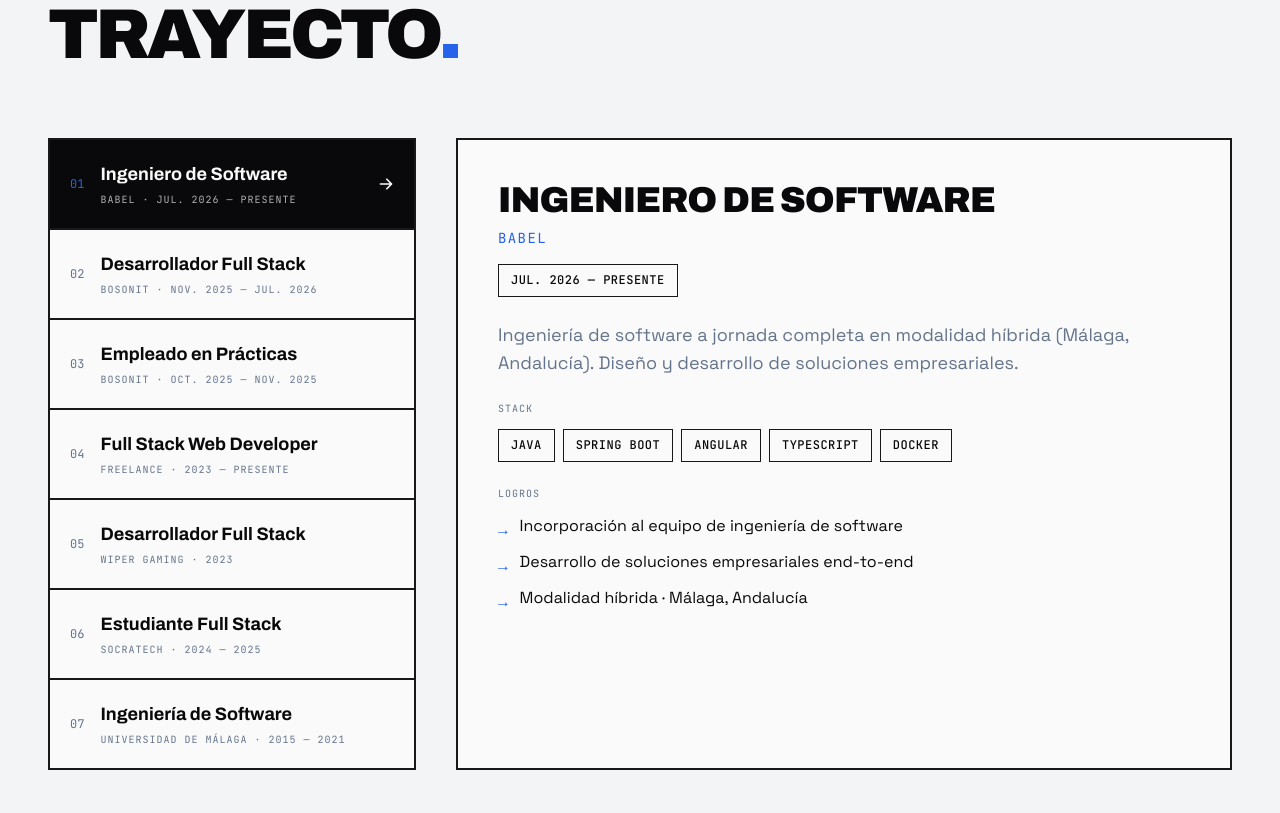
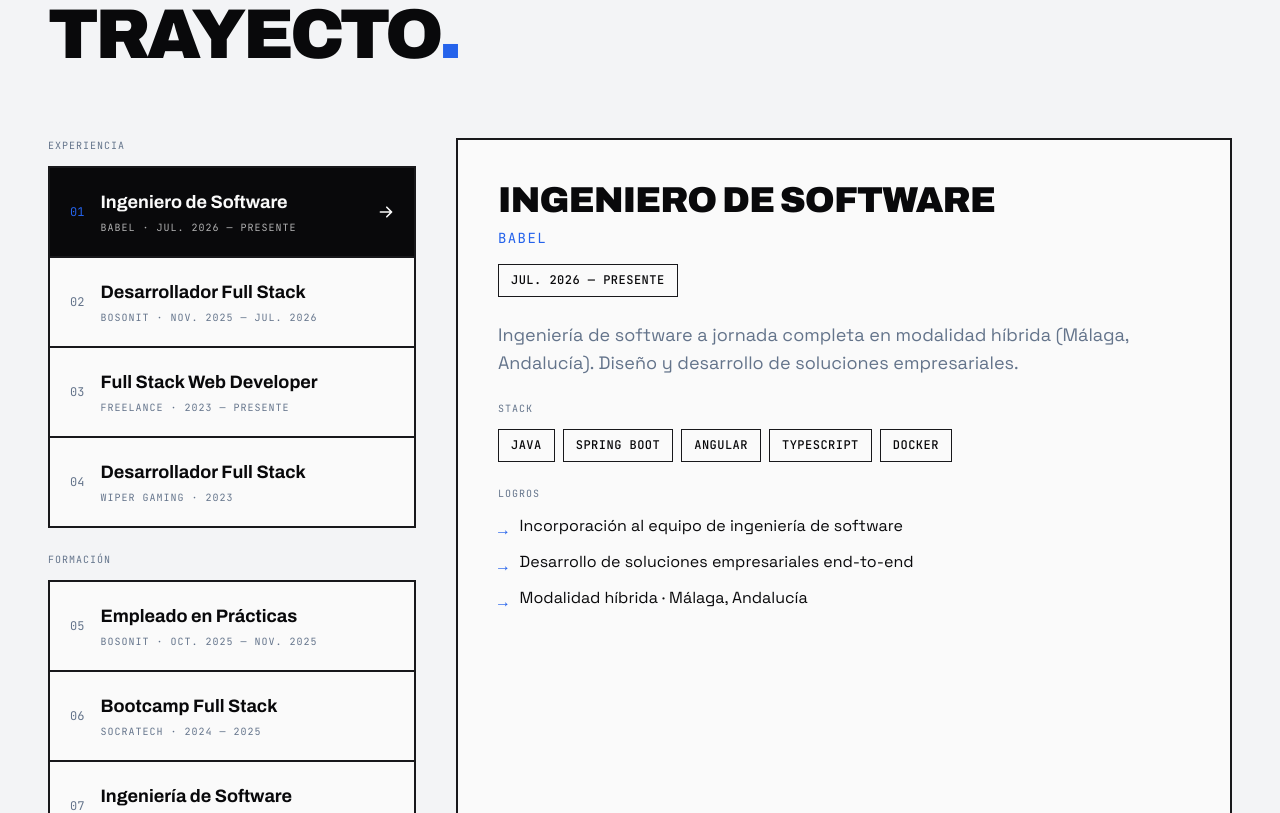
Before and after one commit to SenanAbb/portafolio-v2, a React (Vite) app: page / in a window 1280 px wide. Shown: the part 2460-3273 px from the top of the page. Built offline with nearby package versions, Linux system fonts and the light colour scheme.

Commit message:
experiencia reordenada

```diff
--- a/src/components/sections/ExperienceSection.tsx
+++ b/src/components/sections/ExperienceSection.tsx
@@ -6,8 +6,10 @@ import { HiArrowRight } from 'react-icons/hi';
 import { fadeInUp, staggerContainer } from '../../constants/animations';
 
 const experiences = [
+  // Experiencia laboral (reverse-cronológico)
   {
     id: 1,
+    type: 'work',
     title: 'Ingeniero de Software',
     company: 'Babel',
     period: 'jul. 2026 — Presente',
@@ -22,11 +24,12 @@ const experiences = [
   },
   {
     id: 2,
+    type: 'work',
     title: 'Desarrollador Full Stack',
     company: 'Bosonit',
     period: 'nov. 2025 — jul. 2026',
     description:
-      'Desarrollo full stack en proyectos de cliente, del front al back y el despliegue. Aplicaciones web con Angular y Spring Boot, integración de identidad y autenticación, plataformas de datos y infraestructura contenerizada.',
+      'Desarrollo full stack en proyectos de cliente, del front al back y el despliegue. Aplicaciones web con Angular y Spring Boot, integración de identidad y autenticación, plataformas de datos e infraestructura contenerizada.',
     technologies: ['Angular', 'Spring Boot', 'Java', 'Keycloak', 'Apache Ambari', 'PostgreSQL', 'Docker'],
     achievements: [
       'Desarrollo full stack de aplicaciones web para cliente',
@@ -35,21 +38,8 @@ const experiences = [
     ],
   },
   {
-    id: 3,
-    title: 'Empleado en Prácticas',
-    company: 'Bosonit',
-    period: 'oct. 2025 — nov. 2025',
-    description:
-      'Prácticas de desarrollo en modalidad híbrida (Málaga, Andalucía). Fundamentos de backend con Java y bases de datos relacionales dentro de proyectos reales.',
-    technologies: ['Java', 'PostgreSQL', 'Spring Boot', 'Docker', 'Git'],
-    achievements: [
-      'Onboarding técnico en proyectos de cliente',
-      'Backend con Java y PostgreSQL',
-      'Metodologías de trabajo en equipo',
-    ],
-  },
-  {
     id: 4,
+    type: 'work',
     title: 'Full Stack Web Developer',
     company: 'Freelance',
     period: '2023 — Presente',
@@ -64,6 +54,7 @@ const experiences = [
   },
   {
     id: 5,
+    type: 'work',
     title: 'Desarrollador Full Stack',
     company: 'Wiper Gaming',
     period: '2023',
@@ -76,9 +67,26 @@ const experiences = [
       'Conexión con APIs de estadísticas en tiempo real',
     ],
   },
+  // Formación (reverse-cronológico)
+  {
+    id: 3,
+    type: 'education',
+    title: 'Empleado en Prácticas',
+    company: 'Bosonit',
+    period: 'oct. 2025 — nov. 2025',
+    description:
+      'Prácticas de desarrollo en modalidad híbrida (Málaga, Andalucía). Fundamentos de backend con Java y bases de datos relacionales dentro de proyectos reales.',
+    technologies: ['Java', 'PostgreSQL', 'Spring Boot', 'Docker', 'Git'],
+    achievements: [
+      'Onboarding técnico en proyectos de cliente',
+      'Backend con Java y PostgreSQL',
+      'Metodologías de trabajo en equipo',
+    ],
+  },
   {
     id: 6,
-    title: 'Estudiante Full Stack',
+    type: 'education',
+    title: 'Bootcamp Full Stack',
     company: 'SocraTech',
     period: '2024 — 2025',
     description:
@@ -92,6 +100,7 @@ const experiences = [
   },
   {
     id: 7,
+    type: 'education',
     title: 'Ingeniería de Software',
     company: 'Universidad de Málaga',
     period: '2015 — 2021',
@@ -106,9 +115,15 @@ const experiences = [
   },
 ];
 
+const groups = [
+  { key: 'work', label: 'Experiencia' },
+  { key: 'education', label: 'Formación' },
+] as const;
+
 export const ExperienceSection = () => {
-  const [active, setActive] = useState(1);
+  const [active, setActive] = useState(experiences[0].id);
   const current = experiences.find((e) => e.id === active) || experiences[0];
+  const currentIndex = experiences.findIndex((e) => e.id === active);
 
   return (
     <section
@@ -127,7 +142,7 @@ export const ExperienceSection = () => {
           <motion.div variants={fadeInUp} className="col-span-12 mb-8 flex items-end justify-between gap-4 flex-wrap">
             <span className="section-label">03 / Experiencia</span>
             <span className="font-mono text-xs text-muted-fg">
-              {active} / {experiences.length}
+              {currentIndex + 1} / {experiences.length}
             </span>
           </motion.div>
 
@@ -139,9 +154,17 @@ export const ExperienceSection = () => {
             Trayecto<span className="text-accent">.</span>
           </motion.h2>
 
-          <motion.div variants={fadeInUp} className="col-span-12 lg:col-span-4 mt-8">
+          <motion.div variants={fadeInUp} className="col-span-12 lg:col-span-4 mt-8 space-y-6">
+            {groups.map((group) => {
+              const items = experiences.filter((e) => e.type === group.key);
+              if (items.length === 0) return null;
+              return (
+                <div key={group.key}>
+                  <p className="font-mono text-[10px] uppercase tracking-widest text-muted-fg mb-3">
+                    {group.label}
+                  </p>
                   <ul className="border-2 border-border divide-y-2 divide-border bg-bg">
-              {experiences.map((exp) => {
+                    {items.map((exp) => {
                       const isActive = active === exp.id;
                       return (
                         <li key={exp.id}>
@@ -152,7 +175,7 @@ export const ExperienceSection = () => {
                             }`}
                           >
                             <span className={`font-mono text-xs ${isActive ? 'text-accent' : 'text-muted-fg'}`}>
-                        {String(exp.id).padStart(2, '0')}
+                              {String(experiences.findIndex((e) => e.id === exp.id) + 1).padStart(2, '0')}
                             </span>
                             <div className="flex-1 min-w-0">
                               <p className="font-display font-bold text-base sm:text-lg truncate">
@@ -168,6 +191,9 @@ export const ExperienceSection = () => {
                       );
                     })}
                   </ul>
+                </div>
+              );
+            })}
           </motion.div>
 
           <motion.div variants={fadeInUp} className="col-span-12 lg:col-span-8 mt-8">
```
Lines whose indentation alone changed are shown as unchanged.
